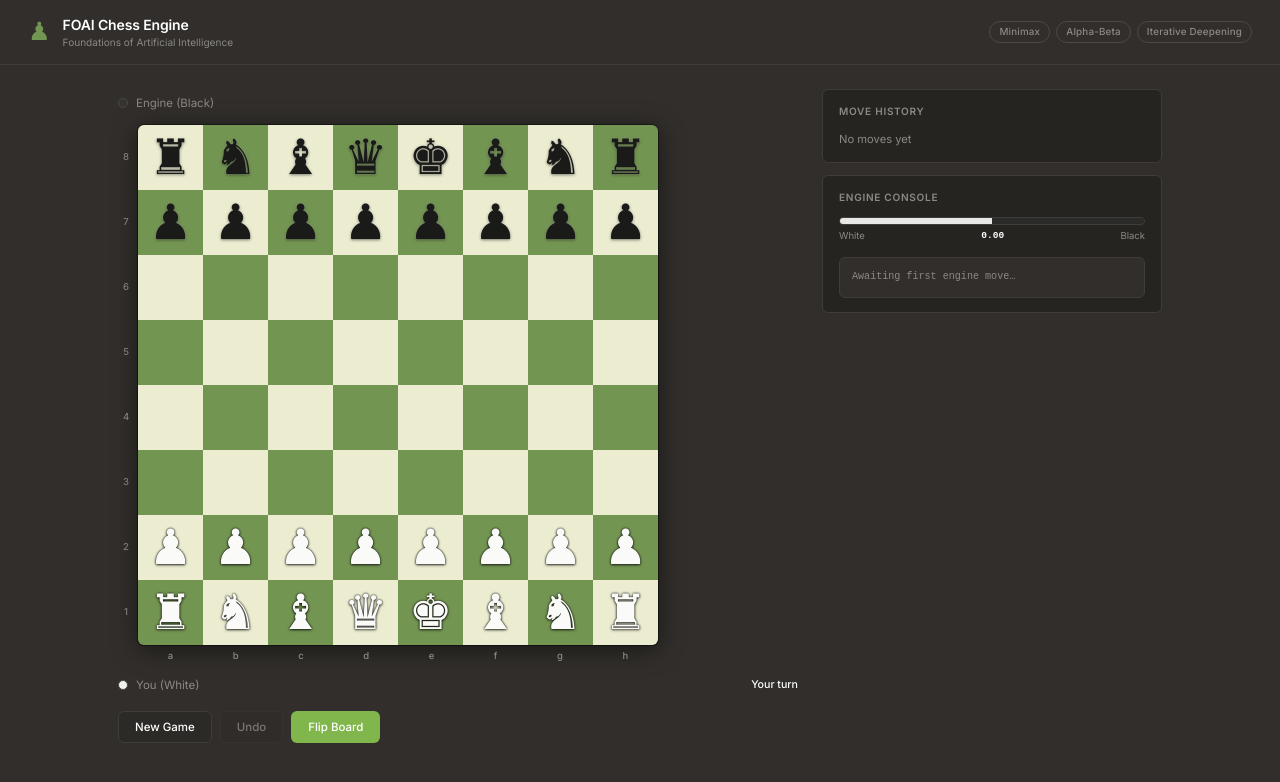
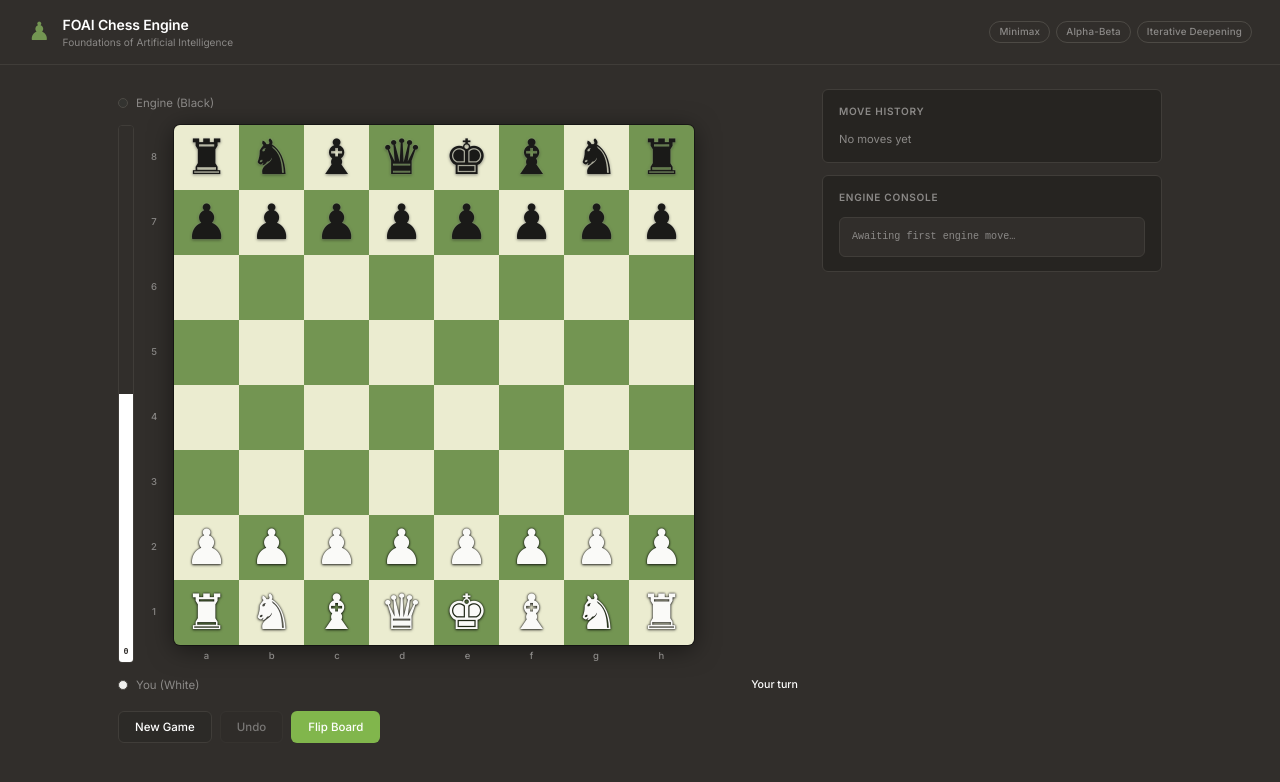
Before and after one commit to SaIdEeVaN/FOAI-Project, a React (Vite) app: page / in a window 1280 px wide. Shown: the top 782 px of the page. Built offline with nearby package versions, Linux system fonts and the light colour scheme.

Commit message:
fix: correct en passant bug & UI freeze; style: add vertical eval bar

```diff
--- a/src/App.jsx
+++ b/src/App.jsx
@@ -258,6 +258,28 @@ export default function App() {
             {engineThinking && <span className="thinking-badge">thinking…</span>}
           </div>
 
+          <div className="board-wrap">
+            <div className="eval-bar-vertical">
+              {(() => {
+                const clamped = Math.max(-800, Math.min(800, evalScore));
+                const whitePct = Math.round(50 + (clamped / 800) * 50);
+                const isWhiteAdv = evalScore >= 0;
+                const scoreText = (evalScore / 100).toFixed(1);
+
+                return (
+                  <>
+                    <div className="eval-fill-black" style={{ height: `${100 - whitePct}%` }}>
+                      {!isWhiteAdv && <span className="eval-text-black">{Math.abs(scoreText)}</span>}
+                    </div>
+                    <div className="eval-fill-white" style={{ height: `${whitePct}%` }}>
+                      {isWhiteAdv && <span className="eval-text-white">{Math.abs(scoreText)}</span>}
+                    </div>
+                  </>
+                );
+              })()}
+            </div>
+
+            <div className="board-container">
               <ChessBoard
                 squares={squares}
                 selectedSq={selectedSq}
@@ -267,6 +289,8 @@ export default function App() {
                 onSquareClick={onSquareClick}
                 flip={playerColor === 'b'}
               />
+            </div>
+          </div>
 
           <div className="player-tag bottom">
             <span className={`player-dot ${playerColor === 'w' ? 'white' : 'black'}`} />
--- a/src/components/EngineConsole.jsx
+++ b/src/components/EngineConsole.jsx
@@ -10,19 +10,6 @@ export default function EngineConsole({ telemetry, logLines, evalScore, thinking
       <div className="panel-header">
         <p className="panel-label">Engine Console</p>
         {thinking && <span className="thinking-pill">searching…</span>}
-      </div>
-
-      {/* Eval bar */}
-      <div className="eval-section">
-        <div className="eval-bar-track">
-          <div className="eval-bar-white" style={{ width: `${whitePct}%` }} />
-          <div className="eval-bar-black" style={{ width: `${blackPct}%` }} />
-        </div>
-        <div className="eval-labels">
-          <span>White</span>
-          <span className="eval-score">{scoreStr}</span>
-          <span>Black</span>
-        </div>
       </div>
 
       {/* Telemetry grid */}
--- a/src/engine/board.js
+++ b/src/engine/board.js
@@ -134,7 +134,7 @@ export class Board {
     this.squares[move.targetSq] = move.pieceCaptured;
 
     if (move.isEnPassant) {
-      const capSq = move.targetSq + (this.sideToMove === 'w' ? -8 : 8);
+      const capSq = move.targetSq + (this.sideToMove === 'w' ? 8 : -8);
       this.squares[capSq] = this.sideToMove === 'w' ? 'p' : 'P';
       this.squares[move.targetSq] = '.';
     }
--- a/src/index.css
+++ b/src/index.css
@@ -147,7 +147,51 @@ html, body, #root {
 /* ── Board wrap ───────────────────────────────────────────────────────── */
 .board-wrap {
   display: flex;
-  gap: 4px;
+  gap: 12px;
+  align-items: stretch;
+}
+.eval-bar-vertical {
+  width: 16px;
+  background: var(--surface2);
+  border-radius: 4px;
+  border: 1px solid var(--border);
+  display: flex;
+  flex-direction: column;
+  overflow: hidden;
+}
+.eval-fill-black {
+  background: #312E2B;
+  width: 100%;
+  transition: height 0.4s ease;
+  display: flex;
+  align-items: flex-start;
+  justify-content: center;
+  padding-top: 4px;
+}
+.eval-fill-white {
+  background: #FFFFFF;
+  width: 100%;
+  transition: height 0.4s ease;
+  display: flex;
+  align-items: flex-end;
+  justify-content: center;
+  padding-bottom: 4px;
+}
+.eval-text-black {
+  color: #FFFFFF;
+  font-size: 0.6rem;
+  font-weight: 700;
+  font-family: monospace;
+}
+.eval-text-white {
+  color: #312E2B;
+  font-size: 0.6rem;
+  font-weight: 700;
+  font-family: monospace;
+}
+.board-container {
+  display: flex;
+  flex-direction: column;
 }
 .coord-ranks {
   display: flex;
```
Lines whose indentation alone changed are shown as unchanged.
